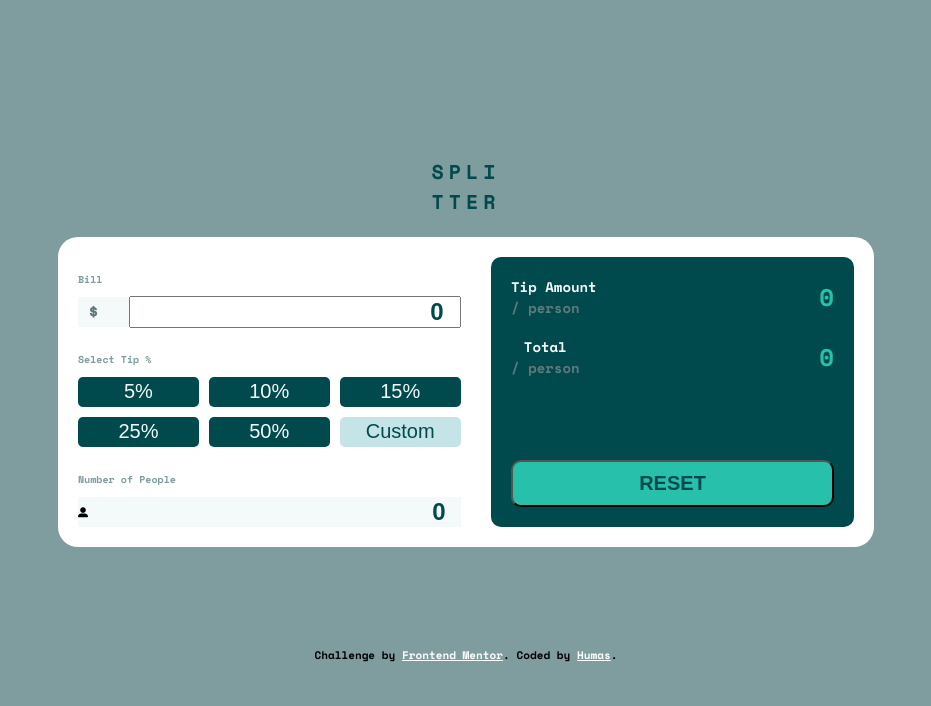
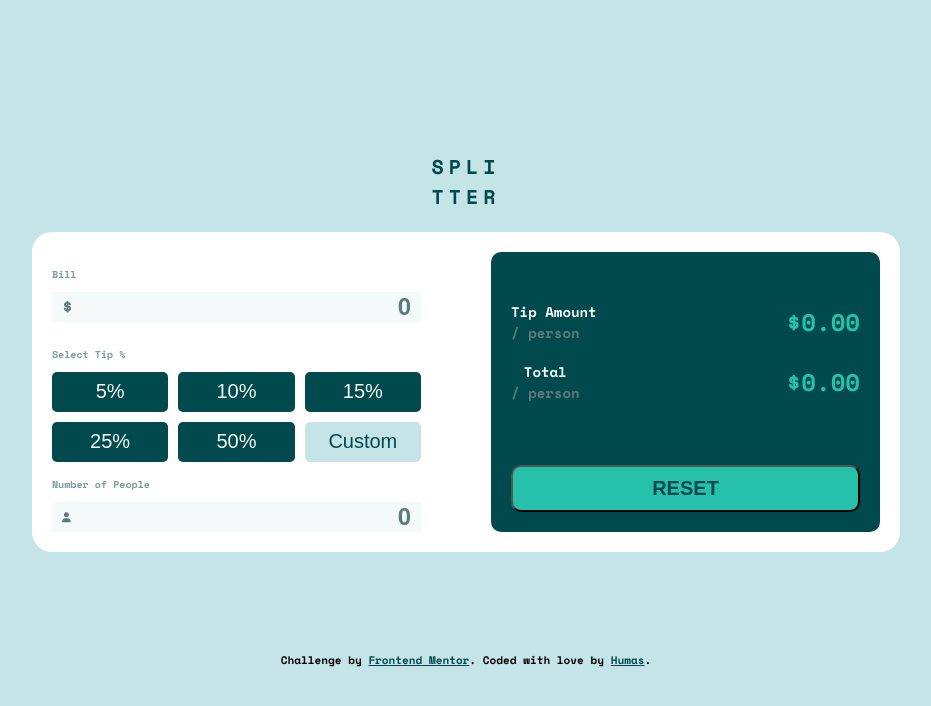
Before and after one commit to dolomita28/Tip-Calculator, a plain HTML site: page index.html in a window 1280 px wide. Both pictures are taken after a click on the button "RESET". Shown: the whole page, without its empty margins (174-1105 px from the left). Drawn offline with nearby package versions, Linux system fonts and the light colour scheme.

Commit message:
Tip Calculator implementation

```diff
--- a/css/style.css
+++ b/css/style.css
@@ -25,7 +25,7 @@ html {
   font-family: 'Space Mono', monospace;;
 }
 body{
-    background-color: var(--grayish-cyan);
+    background-color: var(--light-grayish-cyan);
     min-height: 100vh;
     display: flex;
     flex-direction: column;
@@ -44,37 +44,24 @@ h1{
 }
 .calculator{
     background-color: var(--white);
-    /* width: 50vw; */
     display: grid;
     grid-template-columns: 1fr 1fr;
-    /* justify-content: space-between; */
     border-radius: 2rem;
     padding: 2rem;
     grid-column-gap: 5rem;
 }
 .calculator-left{
-    /* width:20vw;  */
     display: grid;
-    align-content: center;
-    grid-template-columns: repeat(3, 33.3%);
-    grid-template-rows: repeat(7,3rem);
+    grid-template-columns: 1fr;
+    grid-template-rows: repeat(3,3rem) 8rem repeat(2,3rem);
     grid-gap: 1rem;
-}
-.bill,.people, .people > input{
-    background-color: var(--very-light-grayish-cyan);
-}
-.bill{
-    grid-column: span 3;
-    display: flex;
-    justify-content: space-between;
-    align-items: center;
 
 }
-.bill > span{
+.people i{
+    margin-left: 1rem;
     color: var(--dark-grayish-cyan);
-    font-size:1.8rem;
-    padding: 1rem;
 }
+
 .calculator-left > p{
     grid-column: span 3;
 }
@@ -82,7 +69,15 @@ h1{
     color: var(--grayish-cyan);
     align-self: end;
 }
-.calculator-left > button{
+
+.btn-percentages{
+    display: grid;
+    grid-template-columns: repeat(3, 1fr);
+    grid-template-rows: repeat(2,4rem);
+    grid-gap: 1rem;
+}
+
+.btn-percentages > button{
     outline: 0;
     border: 0;
     border-radius: 0.5rem;
@@ -90,11 +85,11 @@ h1{
     color: var(--very-light-grayish-cyan);
     font-size: 2rem;
 }
-.calculator-left > button:hover{
+.btn-percentages > button:hover{
     color: var(--grayish-cyan);
     cursor: pointer;
 }
-.calculator-left > button:focus{
+.btn-percentages > button:focus{
     background-color: var(--strong-cyan);
     color: var(--very-dark--cyan);
 }
@@ -111,15 +106,25 @@ h1{
     color: var(--very-dark--cyan);
     font-weight: 700;
 }
-.people{
-    grid-column: 1 / -1;
+.bill,.people{
+    background-color: var(--very-light-grayish-cyan);
+    grid-column: 1/-1;
     display: flex;
     justify-content: space-between;
     align-items: center;
 }
-.people > input{
+.bill > span{
+    color: var(--dark-grayish-cyan);
+    font-size:1.8rem;
+    padding: 1rem;
+}
+.bill > input,.people > input{
+    width: 100%;
     outline: 0;
     border: 0;
+    margin-right: 1rem;
+    background-color: transparent;
+    color: var(--dark-grayish-cyan);
 }
 .calculator-right{
     background-color: var(--very-dark--cyan);
@@ -127,7 +132,8 @@ h1{
     grid-template-columns: repeat(2, 1fr);
     grid-template-rows: repeat(2,3rem) 1fr;
     border-radius: 1rem;
-    grid-gap:3rem
+    grid-gap:3rem;
+    padding-top: 3rem;
 }
 .calculator-right > button{
     align-self: flex-end;
@@ -172,5 +178,41 @@ h1{
 .span-two{
     grid-column: span 2;
 }
+.reset{
+    cursor: pointer;
+    outline: none;
+}
+.reset:hover{
+    color:var(--dark-grayish-cyan);
+}
+/* Chrome, Safari, Edge, Opera */
+input::-webkit-outer-spin-button,
+input::-webkit-inner-spin-button {
+  -webkit-appearance: none;
+  margin: 0;
+}
   .attribution { font-size: 11px; text-align: center; margin-top:10rem}
-  .attribution a { color: var(--white) }
+  .attribution a { color: var(--very-dark--cyan) }
+
+  /* RESPONSIVE */
+  @media only screen and (max-width:600px) {
+
+    .calculator{
+        background-color: var(--white);
+        display: grid;
+        grid-template-columns: 1fr;
+        border-radius: 2rem;
+        padding: 2rem;
+        justify-content: center;
+    }
+
+    .calculator-left{
+        grid-template-rows: repeat(3,3rem) 12rem repeat(3,3rem);
+    }
+    .btn-percentages{
+        grid-template-columns: repeat(2, 1fr);
+        grid-template-rows: repeat(3,4rem);
+    }
+
+
+  }
--- a/index.html
+++ b/index.html
@@ -6,11 +6,11 @@
 
   <link rel="icon" type="image/png" sizes="32x32" href="./images/favicon-32x32.png">
   <link rel="preconnect" href="https://fonts.googleapis.com">
-<link rel="preconnect" href="https://fonts.gstatic.com" crossorigin>
-<link href="https://fonts.googleapis.com/css2?family=Space+Mono:wght@700&display=swap" rel="stylesheet">
+  <link rel="preconnect" href="https://fonts.gstatic.com" crossorigin>
+  <link href="https://fonts.googleapis.com/css2?family=Space+Mono:wght@700&display=swap" rel="stylesheet">
   <title>Frontend Mentor | Tip calculator app</title>
   <link rel="stylesheet" href="css/style.css">
-  <script src='https://kit.fontawesome.com/a076d05399.js' crossorigin='anonymous'></script>
+  <script src="https://kit.fontawesome.com/5e5f4da4c8.js" crossorigin="anonymous"></script>
   <script src="js/main.js" defer></script>
 </head>
 <body>
@@ -21,19 +21,21 @@
       <p>Bill</p>
       <div class="bill">
         <span>$</span>
-        <input type="number" data-billAmount class="calculator-left__number" value="142.55"></input>
+        <input type="number" data-billAmount class="calculator-left__number" value="0"></input>
       </div>
       <p>Select Tip %</p>
+      <div class="btn-percentages">
       <button data-number class="percentage">5</button>
       <button data-number class="percentage">10</button>
       <button data-number class="percentage">15</button>
       <button data-number class="percentage">25</button>
       <button data-number class="percentage">50</button>
       <button data-custom class="custom">Custom</button>
+    </div>
       <p>Number of People</p>
       <div class="people">
-        <i class='fas fa-user-alt'></i>
-        <input type="number" value="5" data-people class="calculator-left__number"></input>
+        <i class="fa-solid fa-user"></i>
+        <input type="number" value="0" data-people class="calculator-left__number"></input>
       </div>
     </div>
     <div class="calculator-right">
@@ -42,22 +44,22 @@
         <p>Tip Amount</p>
         <p class="p-min">/ person</p>
       </div>
-        <p class="tip-number" data-person>$4.27</p>
+        <p class="tip-number" data-person>$0.00</p>
       </div>
       <div class="total">
       <div class="title">
         <p>Total</p>
         <p class="p-min">/ person</p>
       </div>
-        <p class="tip-number" data-total>$32.79</p>
+        <p class="tip-number" data-total>$0.00</p>
       </div>
-      <button data-reset class="span-two">Reset</button>
+      <button data-reset class="span-two reset">Reset</button>
     </div>
   </div>
 </main>
   <footer class="attribution">
     Challenge by <a href="https://www.frontendmentor.io?ref=challenge" target="_blank">Frontend Mentor</a>.
-    Coded by <a href="#">Humas</a>.
+    Coded with love by <a href="https://github.com/dolomita28/Tip-Calculator">Humas</a>.
   </footer>
 </body>
 </html>
--- a/js/main.js
+++ b/js/main.js
@@ -1,48 +1,39 @@
 class TipCalculator {
 
-    constructor(amount, tipxPerson, inputBill, inputNumPeople){
-        this.amountTotal = amount;
-        this.tipxPerson = tipxPerson;
-        this.percentage = 5;
-        this.billAmount = inputBill;
-        this.numPeople = inputNumPeople;
+    constructor(amountTextElement, tipxPersonTextElement){
+        this.amountTotalTxt = amountTextElement;
+        this.tipxPersonTxt = tipxPersonTextElement;
+        this.percentage = 5;  // default value
         this.billxPerson = 0;
-
     }
 
     setBillAmount(amount){
-        console.log('setbillamount', amount)
         this.billAmount = amount;
     }
 
     setNumPeople(numPeople){
-        console.log('setnumpeople', numPeople)
         this.numPeople = numPeople;
     }
 
     setPercentage(percentage){
-        console.log('setpercentage', percentage)
         this.percentage = percentage / 100;
     }
 
     calculateBillXPerson(){
-        console.log('calculate bill x person',this.billAmount, this.numPeople);
-        // this.billxPerson = Math.round(parseFloat(this.billAmount) / this.numPeople);
         this.billxPerson = parseFloat(this.billAmount) / this.numPeople;
-        console.log('bill x person', this.billxPerson)
     }
 
     calculateTipAmountPerson(){
-        if (!this.percentage)
-            return;
-        console.log('calculate amount x person',this.billAmount, this.percentage);
         this.tipxPerson = (this.billxPerson * this.percentage).toFixed(2);
     }
 
     calculateTotal(){
-        console.log('calculate total',this.billxPerson, this.tipxPerson);
         this.amountTotal = (this.billxPerson + +this.tipxPerson).toFixed(2);
+    }
 
+    display(){
+        this.amountTotalTxt.textContent = '$'+this.amountTotal;
+        this.tipxPersonTxt.textContent = '$'+this.tipxPerson;
     }
 
     refresh(){
@@ -50,48 +41,45 @@ class TipCalculator {
         this.calculateTipAmountPerson();
         this.calculateTotal();
         this.display();
-        console.log('tip per person',this.tipxPerson);
-        console.log('total amount', this.amountTotal);
     }
 
     reset(){
-        this.amountTotal.textContent = this.tipxPerson.textContent = this.billAmount.value = this.numPeople.value ='0';
+        this.amountTotalTxt.textContent = this.tipxPersonTxt.textContent = '$0.00';
+        this.billAmount = this.numPeople = 0;
     }
 
-    display(){
-        amountTotal.textContent = '$'+this.amountTotal;
-        tipxPerson.textContent = '$'+this.tipxPerson;
-        console.log('display', amountTotal.textContent, tipxPerson.textContent)
-    }
 }
-const billAmount = document.querySelector('[data-billAmount]');
-const tipxPerson = document.querySelector('[data-person]');
-const amountTotal = document.querySelector('[data-total]');
-const numPeople = document.querySelector('[data-people]');
+
+// declare page items
+const tipxPersonTextElement = document.querySelector('[data-person]');
+const amountTotalTextElement = document.querySelector('[data-total]');
+const inputBillAmount = document.querySelector('[data-billAmount]');
+const inputNumPeople = document.querySelector('[data-people]');
 const btnPercentage = document.querySelectorAll('[data-number]');
-const btnCustom = document.querySelector('[custom]');
+const btnCustom = document.querySelector('[data-custom]');
 const btnReset = document.querySelector('[data-reset]');
 
-const tipCalculator = new TipCalculator(amountTotal,tipxPerson, billAmount, numPeople);
+const tipCalculator = new TipCalculator(amountTotalTextElement,tipxPersonTextElement);
 
+// percentage button click event
 btnPercentage.forEach(btn => {
     btn.addEventListener('click',(event)=>{
-        console.log('percentage', event.target.innerText);
         tipCalculator.setPercentage(event.target.innerText);
         tipCalculator.refresh()
     })
 })
-
-billAmount.addEventListener('change',(event)=>{
-    console.log('billamount', event.target.value);
+// input bill amount
+inputBillAmount.addEventListener('change',(event)=>{
     tipCalculator.setBillAmount(event.target.value)
 })
 
-numPeople.addEventListener('change', (event) => {
-    console.log('numpeople', event.target.value);
+// input number of people
+inputNumPeople.addEventListener('change', (event) => {
     tipCalculator.setNumPeople(event.target.value)
 })
 
+// reset button click event
 btnReset.addEventListener('click', () =>{
     tipCalculator.reset();
+    inputNumPeople.value = inputBillAmount.value = 0;
 })
```
